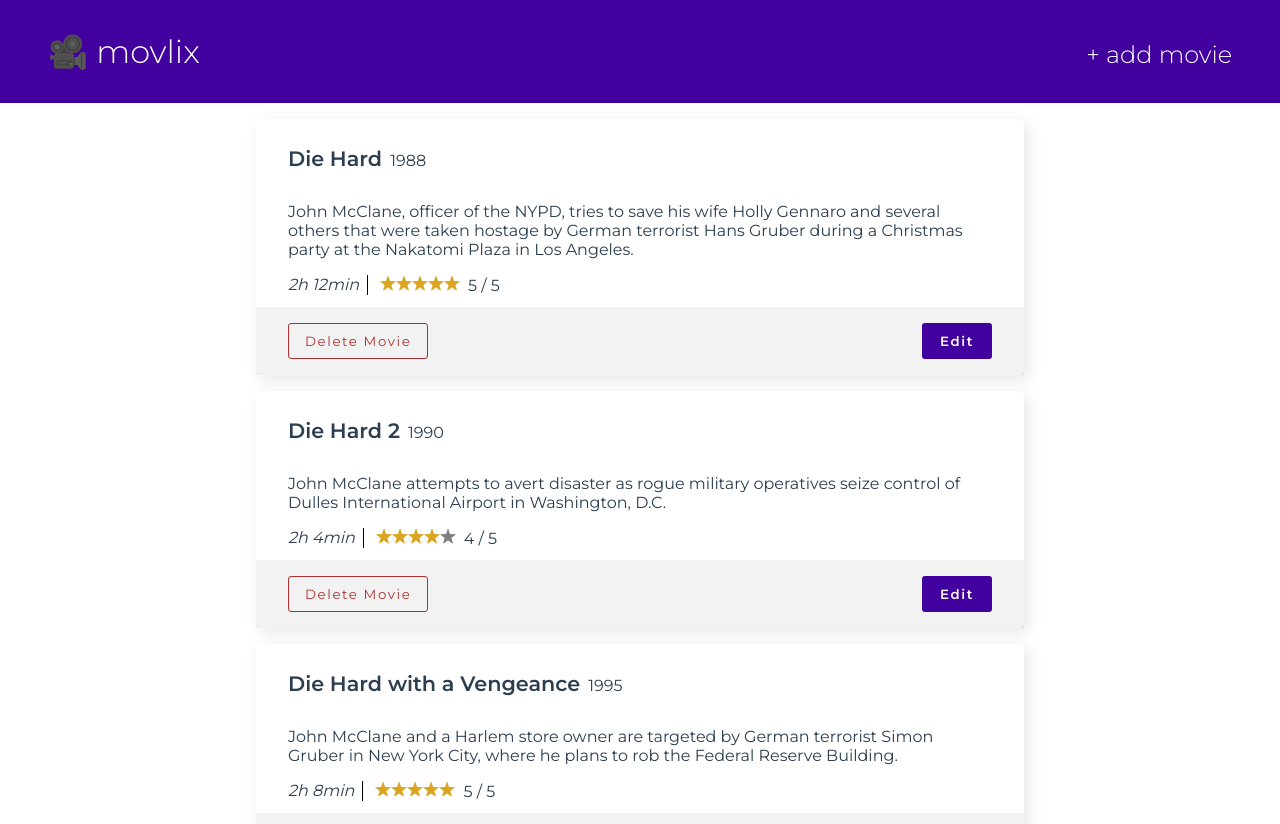
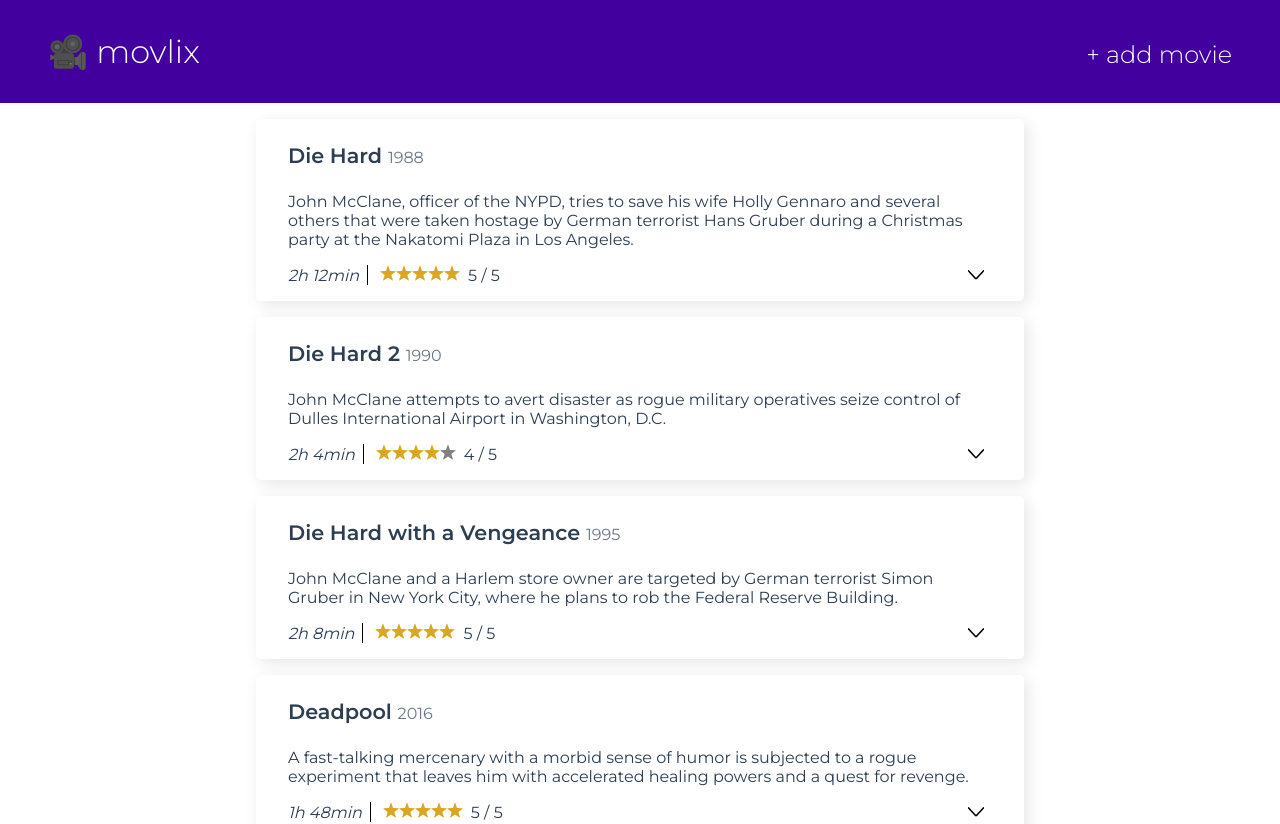
Before and after one commit to miffili/movlix, a Vue app: page / in a window 1280 px wide. Shown: the top 824 px of the page. Built offline with nearby package versions, Linux system fonts and the light colour scheme.

Commit message:
add button toggle to MovieCard

```diff
--- a/src/components/MovieCard.vue
+++ b/src/components/MovieCard.vue
@@ -1,23 +1,21 @@
 <template>
 <div class="movieCard">
-  <div class="closedCard">
   <div
     v-if="!editOpen"
     class="displayInfo"
-      :class="{'edit-movie': editOpen}"
+    :class="{'edit-movie': editOpen, 'open' : openMenu}"
   >
     <div class="cardHead">
       <h3>
         {{ movieData.title }}
+        <span>{{ movieData.year }}</span>
       </h3>
-        <p>{{ movieData.year }}</p>
     </div>
     <div class="cardDesc">
       <p v-if="movieData.desc">{{ movieData.desc }}</p>
       <p v-else><em>Description not provided</em></p>
     </div>
     <div class="cardDetails">
-        <!-- Length -->
       <span v-if="movieData.length"><em>{{ prettyLength }}</em></span>
       <RateMovie
         :grade="ratingInNumber"
@@ -25,6 +23,26 @@
         :hasCounter="true"
         :movieId="this.movieData.id"
       />
+      <div
+        class="toggle"
+        v-on:click="openMenu = !openMenu"
+        :class="{'toggle-open': openMenu}"
+        title="open menu"
+      >
+        <svg
+          xmlns="http://www.w3.org/2000/svg"
+          width="81"
+          height="81"
+          viewBox="0 0 81 81"
+          fill="none"
+        >
+          <path
+            d="M3 20L38.2863 58.5797C39.4757 59.88 41.5243 59.88 42.7137 58.5797L78 20"
+            stroke-width="8"
+            stroke-linecap="round"
+          />
+        </svg>
+      </div>
     </div>
   </div>
   <div
@@ -43,7 +61,10 @@
       v-if="invalidForm"
     >Please correct the marked fields.</span>
   </div>
-    <div class="cardFunctions">
+  <div
+    class="cardFunctions"
+    v-if="openMenu"
+  >
     <button
       type="button"
       name="remove"
@@ -74,7 +95,6 @@
     </div>
   </div>
 </div>
-</div>
 </template>
 
 <script>
@@ -83,7 +103,7 @@ import MovieForm from './MovieForm.vue'
 export default {
   data() {
     return {
-      openCard: false,
+      openMenu: false,
       editOpen: false,
       editedMovie: {
         title: this.movieData.title,
@@ -172,20 +192,19 @@ export default {
   .movieCard:hover {
     /* transform: scale(1.05); */
   }
-  .movieCard>div {
-    display: flex;
-    flex-direction: column;
-    align-items: flex-start;
-    padding-bottom: 4rem;
-  }
   .cardHead {
     display: flex;
     align-items: baseline;
     width: 100%;
   }
-  h3 {
-    padding-right: 0.5rem;
+  .cardHead h3 {
+    padding-right: 1rem;
     font-size: 1.3rem;
+  }
+  .cardHead h3 span {
+    font-size: 1rem;
+    opacity: 0.7;
+    font-weight: 400;
   }
   .title {
     padding-right: 0.5rem;
@@ -203,7 +222,9 @@ export default {
   }
   .cardDetails {
     display: flex;
+    align-items: center;
     width: 100%;
+    position: relative;
   }
   .cardDetails > * {
     padding: 0 0.5rem;
@@ -231,12 +252,41 @@ export default {
     border: 1px solid hsla(0, 100%, 31%, 0.8);
     color: hsla(0, 100%, 31%, 0.8);
   }
+  .toggle {
+    border: none;
+  }
+  .displayInfo {
+    display: flex;
+    flex-direction: column;
+    align-items: flex-start;
+    padding-bottom: 0rem;
+  }
   .editInfo {
+    padding-bottom: 4rem;
     margin-bottom: 0.5rem;
     width: 100%;
+  }
+  .open {
+    padding-bottom: 4rem;
   }
   .editInfo .invalid {
     font-size: 0.85rem;
     color: red;
   }
+  .toggle {
+    display: block;
+    height: 1rem;
+    width: 1rem;
+    position: absolute;
+    right: 0;
+    transition: transform 0.3s;
+  }
+  .toggle svg {
+    width: 100%;
+    height: 100%;
+    stroke: black;
+  }
+  .open .toggle-open {
+    transform: scaleY(-1);
+  }
 </style>
```
Lines whose indentation alone changed are shown as unchanged.
